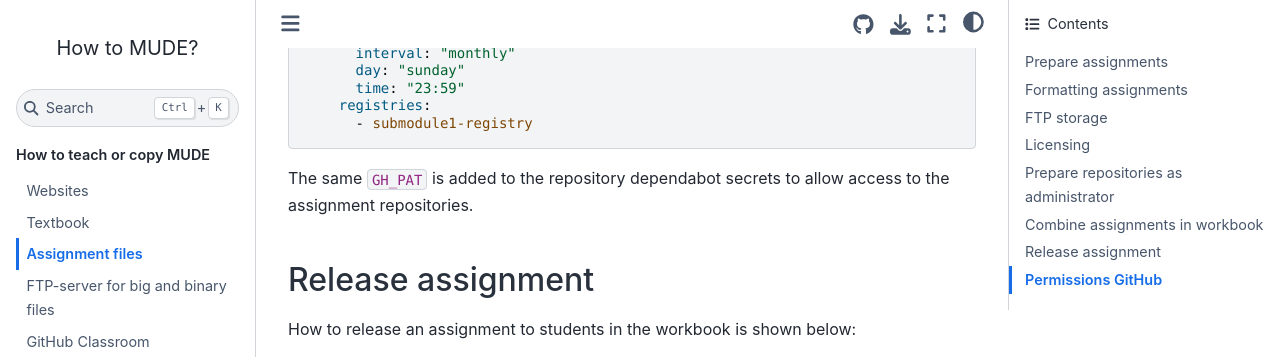
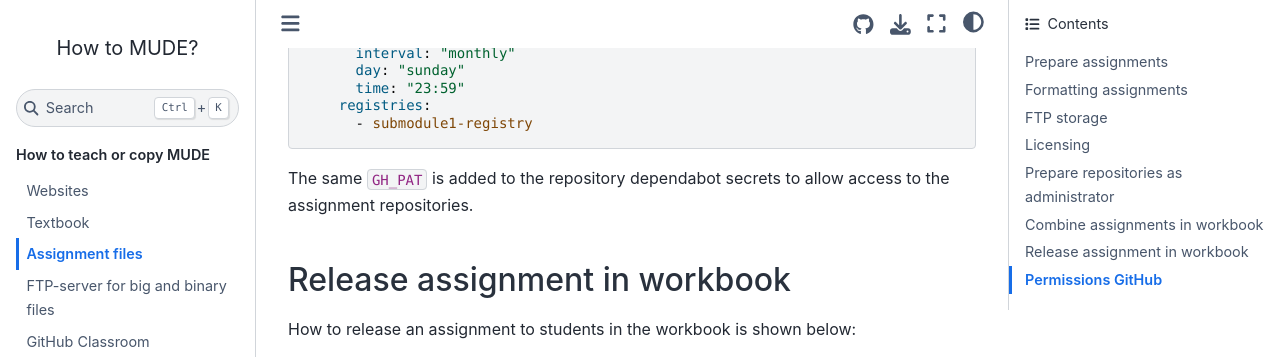
Before and after one commit to TUDelft-MUDE/teacher, a Jupyter Book: the page built from book/assignment_repo.md, in a window 1280 px wide and 900 px high, scrolled down 4172 px, cut to the strip 0-357 px from the top of the window. Built offline with Jupyter Book 1.0.4 settings and Sphinx 7.4.7 and the Sphinx Book theme 1.1.4, drawn with Linux system fonts in a browser that asks for light colours; comment, search, counter and statistics services are not loaded.

Commit message:
Update assignment_repo.md

```diff
--- a/book/assignment_repo.md
+++ b/book/assignment_repo.md
@@ -92,7 +92,7 @@
 
 The same `GH_PAT` is added to the repository dependabot secrets to allow access to the assignment repositories.
 
-## Release assignment
+## Release assignment in workbook
 
 How to release an assignment to students in the workbook is shown below:
 
```
